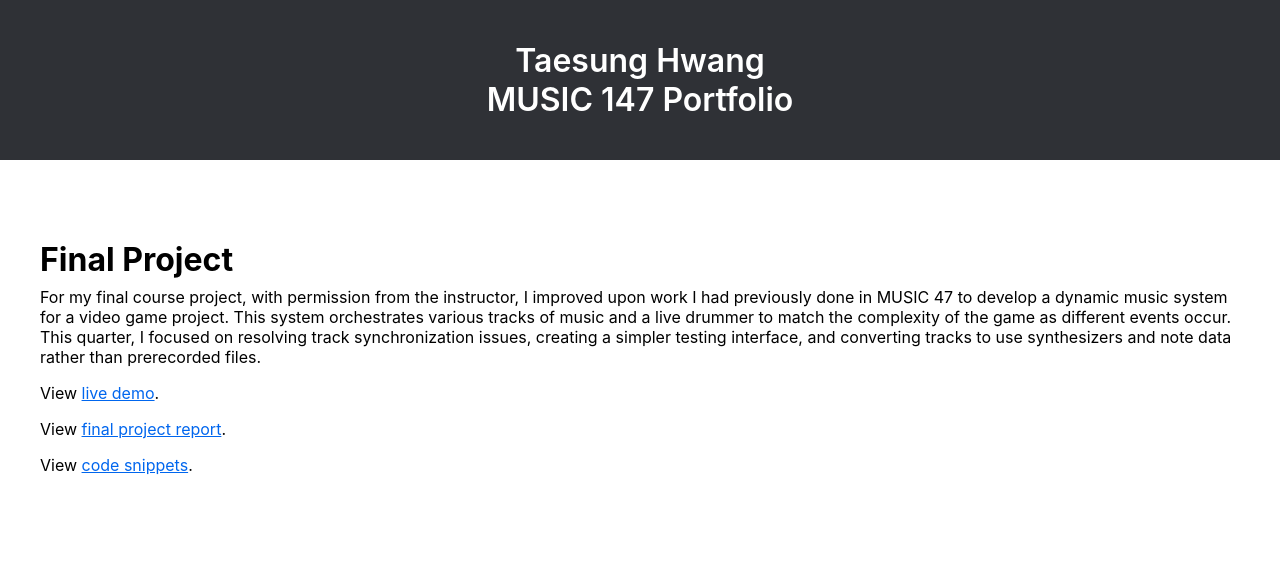
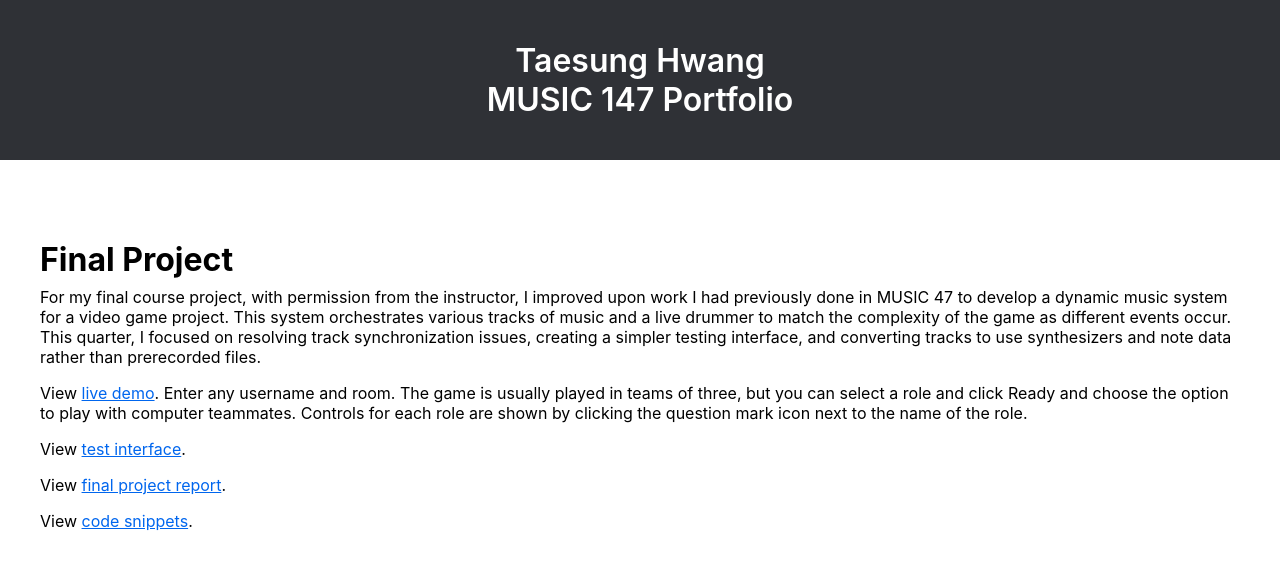
Before and after one commit to taesungh/music-147, a React (Create React App) app: page /final-project in a window 1280 px wide. Shown: the top 570 px of the page. Built offline with nearby package versions, Linux system fonts and the light colour scheme; no server answers.

Commit message:
Update instructions for final demo

```diff
--- a/src/assignments/final-project/FinalProject.js
+++ b/src/assignments/final-project/FinalProject.js
@@ -13,7 +13,13 @@ function FinalProject() {
         synthesizers and note data rather than prerecorded files.
       </p>
       <p>
-        View <a href="https://admirals-dev-temp.herokuapp.com/">live demo</a>.
+        View <a href="https://admirals-dev-temp.herokuapp.com/">live demo</a>. Enter any username
+        and room. The game is usually played in teams of three, but you can select a role and click
+        Ready and choose the option to play with computer teammates. Controls for each role are
+        shown by clicking the question mark icon next to the name of the role.
+      </p>
+      <p>
+        View <a href="https://admirals-dev-temp.herokuapp.com/music-test">test interface</a>.
       </p>
       <p>
         View{" "}
```
